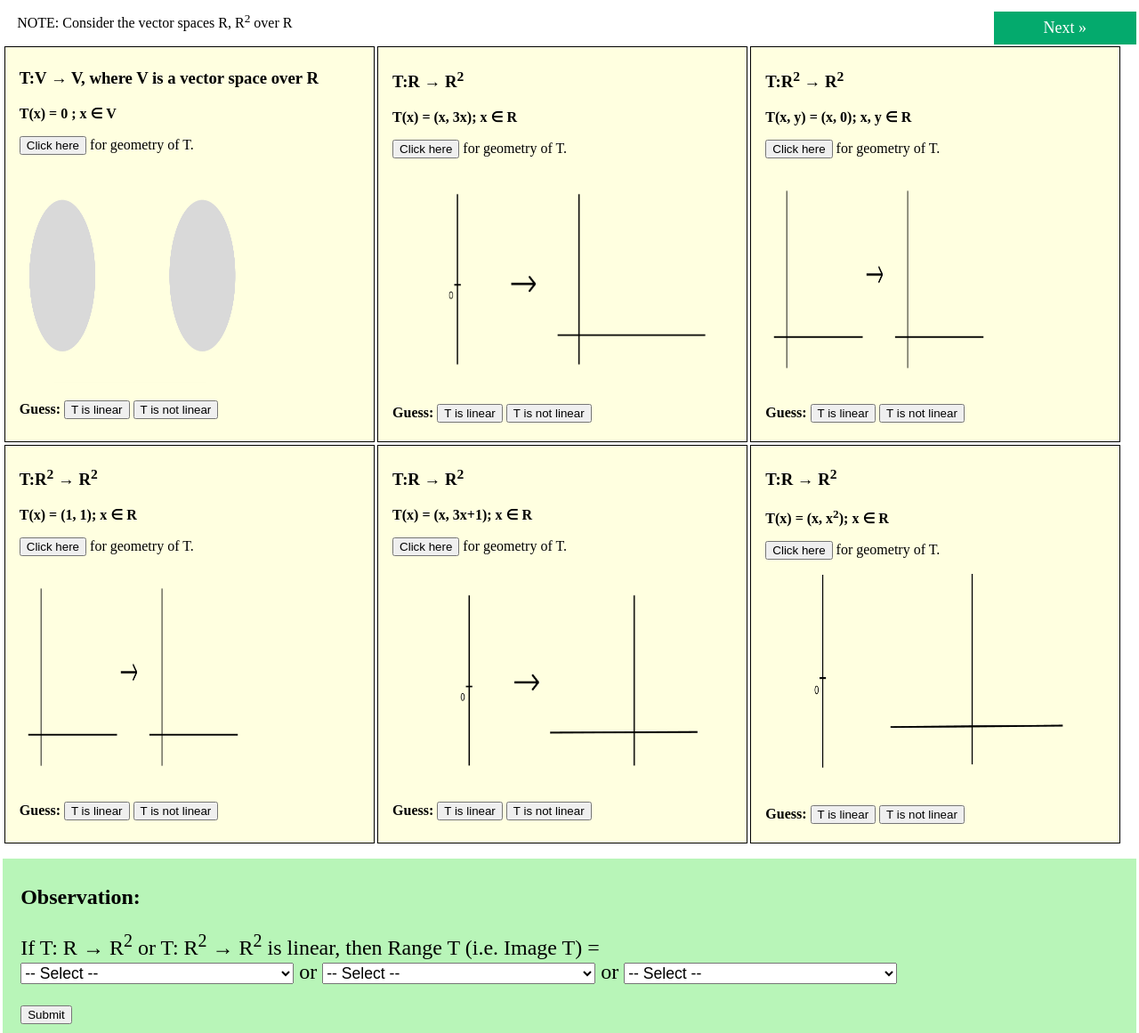
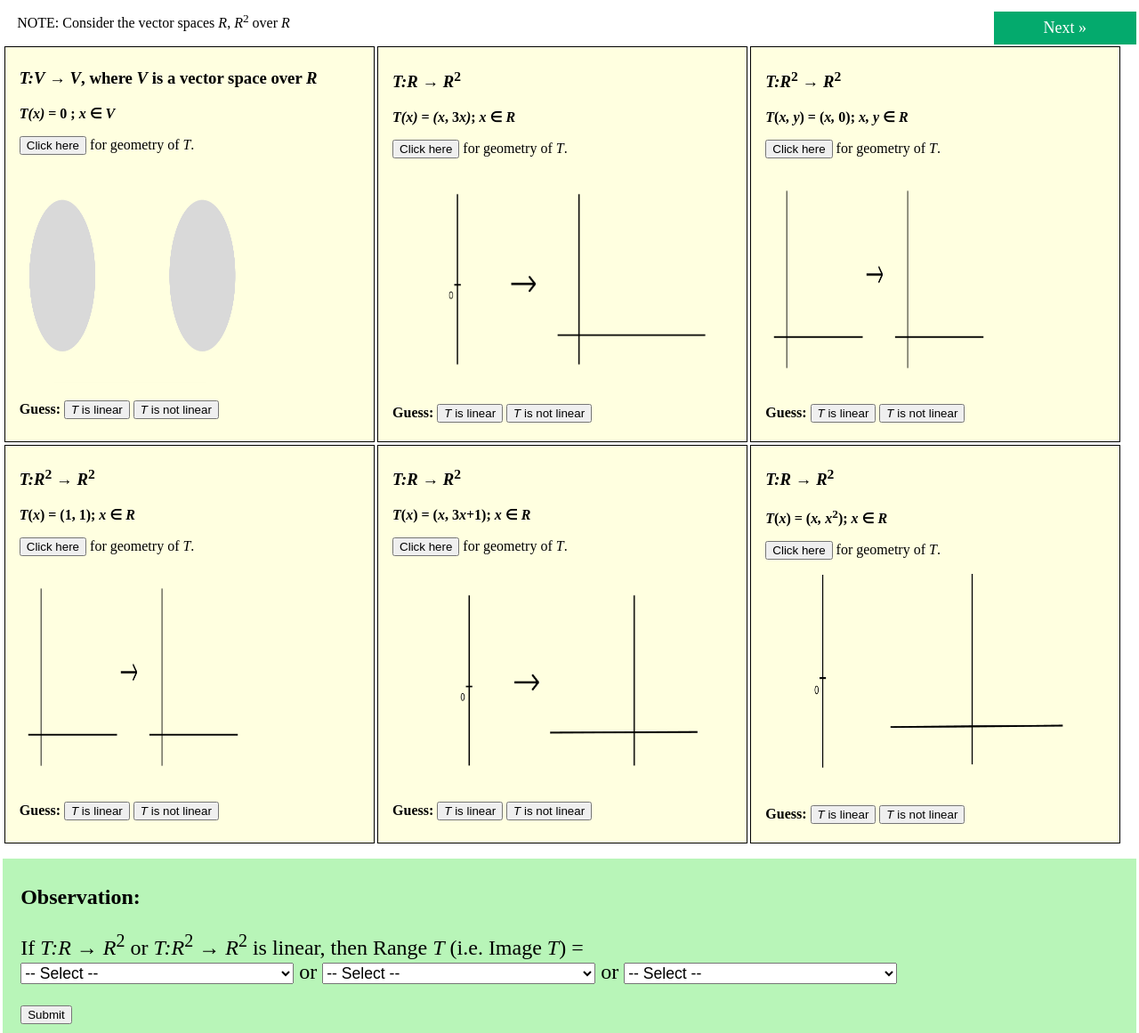
Before and after one commit to virtual-labs/exp-linear-transformation-matrices-dei, a plain HTML site: page experiment/simulation/index.html in a window 1280 px wide. Shown: the part 60-1221 px from the top of the page at 89% size. Drawn offline with nearby package versions, Linux system fonts and the light colour scheme.

Commit message:
italicize

```diff
--- a/experiment/simulation/index.html
+++ b/experiment/simulation/index.html
@@ -17,19 +17,19 @@
 <body>
     <h2 class="pagehead">Linear Transformations (Basic Examples)</h2>
     <a href="./matrices.html" class="next" >Next &raquo;</a>
-    <p style="margin-left: 1rem;">NOTE: Consider the vector spaces R, R<sup>2</sup> over R</p>
+    <p style="margin-left: 1rem;">NOTE: Consider the vector spaces <i>R</i>, <i>R</i><sup>2</sup> over <i>R</i></p>
     <div  class="responsive-three-columns">
             <div class="case">
-                    <h3>T:V &rarr; V, where V is a vector space over R</h3>
-                    <p><strong>T(x) = 0 ; x &isin; V</strong></p>
+                    <h3><i>T:V</i> &rarr; <i>V</i>, where <i>V</i> is a vector space over <i>R</i></h3>
+                    <p><strong><i>T(x)</i> = 0 ; <i>x</i> &isin; <i>V</i></strong></p>
                     <p>
-                    <button onclick="showGeometry('geometry1', 'images/case1.png')">Click here</button> for geometry of T.
+                    <button onclick="showGeometry('geometry1', 'images/case1.png')">Click here</button> for geometry of <i>T</i>.
                     </p>
                     <img id="geometry1" src="images/cas1.2.png" alt="linear transformation">
 
                     <!-- Question Buttons -->
-                    <p><strong>Guess: </strong><button onclick="checkAnswer1(this, true)">T is linear</button>
-                    <button onclick="checkAnswer1(this, false)">T is not linear</button>
+                    <p><strong>Guess: </strong><button onclick="checkAnswer1(this, true)"><i>T</i> is linear</button>
+                    <button onclick="checkAnswer1(this, false)"><i>T</i> is not linear</button>
                     </p>
 
                     <!-- Correct/Incorrect will appear here -->
@@ -40,13 +40,13 @@
             </div>
 
             <div class="case">
-                    <h3>T:R &rarr; R<sup>2</sup></h3>
-                    <p><strong>T(x) = (x, 3x); x &isin; R</strong></p>
-                    <p><button onclick="showGeometry('geometry2', 'images/case2new.png')">Click here</button> for geometry of T.</p>
+                    <h3><i>T:R</i> &rarr; <i>R</i><sup>2</sup></h3>
+                    <p><strong><i>T(x)</i> = <i>(x</i>, 3<i>x)</i>; <i>x</i> &isin; <i>R</i></strong></p>
+                    <p><button onclick="showGeometry('geometry2', 'images/case2new.png')">Click here</button> for geometry of <i>T</i>.</p>
                     <img id="geometry2" style="width: 24rem;" src="images/case2.1new.PNG" alt="linear transformation">
                     <!-- Question Buttons -->
-                    <p><strong>Guess: </strong><button onclick="checkAnswer2(this, true)">T is linear</button>
-                    <button onclick="checkAnswer2(this, false)">T is not linear</button>
+                    <p><strong>Guess: </strong><button onclick="checkAnswer2(this, true)"><i>T</i> is linear</button>
+                    <button onclick="checkAnswer2(this, false)"><i>T</i> is not linear</button>
                     </p>
 
                     <!-- Correct/Incorrect will appear here -->
@@ -58,14 +58,14 @@
             </div>
 
             <div class="case">
-                    <h3>T:R<sup>2</sup> &rarr; R<sup>2</sup></h3>
-                    <p><strong>T(x, y) = (x, 0); x, y &isin; R</strong></p>
-                    <p><button onclick="showGeometry('geometry3', 'images/case3.1.PNG')">Click here</button> for geometry of T.</p>
+                    <h3><i>T:R</i><sup>2</sup> &rarr; <i>R</i><sup>2</sup></h3>
+                    <p><strong><i>T</i>(<i>x, y</i>) = (<i>x,</i> 0); <i>x, y</i> &isin; <i>R</i></strong></p>
+                    <p><button onclick="showGeometry('geometry3', 'images/case3.1.PNG')">Click here</button> for geometry of <i>T</i>.</p>
                     <img id="geometry3" src="images/case3.1.1.PNG" alt="linear transformation">
 
                     <!-- Question Buttons -->
-                    <p><strong>Guess: </strong><button onclick="checkAnswer3(this, true)">T is linear</button>
-                    <button onclick="checkAnswer3(this, false)">T is not linear</button>
+                    <p><strong>Guess: </strong><button onclick="checkAnswer3(this, true)"><i>T</i> is linear</button>
+                    <button onclick="checkAnswer3(this, false)"><i>T</i> is not linear</button>
 
                     </p>
 
@@ -80,14 +80,14 @@
     <div  class="responsive-three-columns">
             <div class="case" >
 
-                    <h3>T:R<sup>2</sup> &rarr; R<sup>2</sup></h3>
-                    <p><strong>T(x) = (1, 1); x &isin; R</strong></p>
-                    <p><button onclick="showGeometry('geometry4', 'images/case2.1.png')">Click here</button> for geometry of T.</p>
+                    <h3><i>T:R</i><sup>2</sup> &rarr; <i>R</i><sup>2</sup></h3>
+                    <p><strong><i>T</i>(<i>x</i>) = (1, 1); <i>x</i> &isin; <i>R</i></strong></p>
+                    <p><button onclick="showGeometry('geometry4', 'images/case2.1.png')">Click here</button> for geometry of <i>T</i>.</p>
                     <img id="geometry4" src="images/case3.1.1.PNG" alt="linear transformation">
 
                     <!-- Question Buttons -->
-                    <p><strong>Guess: </strong><button onclick="checkAnswer4(this, false)">T is linear</button>
-                    <button onclick="checkAnswer4(this, true)">T is not linear</button>
+                    <p><strong>Guess: </strong><button onclick="checkAnswer4(this, false)"><i>T</i> is linear</button>
+                    <button onclick="checkAnswer4(this, true)"><i>T</i> is not linear</button>
 
                     </p>
 
@@ -95,18 +95,18 @@
                     <p class="result4"></p>
 
                     <!-- Reason (hidden at first) -->
-                    <p class="reason4" style="display:none;"><strong>Reason:</strong>[&#8757; T(0) &ne; (0, 0)]</p>
+                    <p class="reason4" style="display:none;"><strong>Reason:</strong>[&#8757; <i>T</i>(0) &ne; (0, 0)]</p>
 
             </div>
             <div class="case" >
-                    <h3>T:R &rarr; R<sup>2</sup></h3>
-                    <p><strong>T(x) = (x, 3x+1); x &isin; R</strong></p>
-                    <p><button onclick="showGeometry('geometry5', 'images/case5new.png')">Click here</button> for geometry of T.</p>
+                    <h3><i>T:R</i> &rarr; <i>R</i><sup>2</sup></h3>
+                    <p><strong><i>T</i>(<i>x</i>) = (<i>x</i>, 3<i>x</i>+1); <i>x</i> &isin; <i>R</i></strong></p>
+                    <p><button onclick="showGeometry('geometry5', 'images/case5new.png')">Click here</button> for geometry of <i>T</i>.</p>
                     <img id="geometry5" src="images/case5.1new.PNG" style="width: 24rem;" alt="linear transformation">
 
                     <!-- Question Buttons -->
-                    <p><strong>Guess: </strong><button onclick="checkAnswer5(this, false)">T is linear</button>
-                    <button onclick="checkAnswer5(this, true)">T is not linear</button>
+                    <p><strong>Guess: </strong><button onclick="checkAnswer5(this, false)"><i>T</i> is linear</button>
+                    <button onclick="checkAnswer5(this, true)"><i>T</i> is not linear</button>
 
                     </p>
 
@@ -114,18 +114,18 @@
                     <p class="result5"></p>
 
                     <!-- Reason (hidden at first) -->
-                    <p class="reason5" style="display:none;"><strong>Reason:</strong>[&#8757; T(0) &ne; (0, 0)]</p>
+                    <p class="reason5" style="display:none;"><strong>Reason:</strong>[&#8757; <i>T</i>(0) &ne; (0, 0)]</p>
 
             </div>
             <div class="case" >
-                <h3>T:R &rarr; R<sup>2</sup></h3>
-                <p><strong>T(x) = (x, x<sup>2</sup>); x &isin; R</strong></p>
-                    <p><button onclick="showGeometry('geometry6', 'images/case6new.png')">Click here</button> for geometry of T.</p>
+                <h3><i>T:R</i> &rarr; <i>R</i><sup>2</sup></h3>
+                <p><strong><i>T</i>(<i>x</i>) = (<i>x, x</i><sup>2</sup>); <i>x</i> &isin; <i>R</i></strong></p>
+                    <p><button onclick="showGeometry('geometry6', 'images/case6new.png')">Click here</button> for geometry of <i>T</i>.</p>
                     <img id="geometry6" src="images/case6.1new.PNG" style="width: 23rem;" alt="linear transformation">
 
                     <!-- Question Buttons -->
-                    <p><strong>Guess: </strong><button onclick="checkAnswer6(this, false)">T is linear</button>
-                    <button onclick="checkAnswer6(this, true)">T is not linear</button>
+                    <p><strong>Guess: </strong><button onclick="checkAnswer6(this, false)"><i>T</i> is linear</button>
+                    <button onclick="checkAnswer6(this, true)"><i>T</i> is not linear</button>
 
                     </p>
 
@@ -133,7 +133,7 @@
                     <p class="result6"></p>
 
                     <!-- Reason (hidden at first) -->
-                    <p class="reason6" style="display:none;"><strong>Reason:</strong> [T(1+2) = T(3) = (3, 9) <br> and&emsp;&emsp; T(1)+T(2) = (1, 1)+(2, 4) =(3, 5) <br>&rArr;&emsp;&emsp;&emsp;T(1+2) &ne; T(1)+T(2) </p>
+                    <p class="reason6" style="display:none;"><strong>Reason:</strong> [<i>T</i>(1+2) = <i>T</i>(3) = (3, 9) <br> and&emsp;&emsp; <i>T</i>(1)+<i>T</i>(2) = (1, 1)+(2, 4) =(3, 5) <br>&rArr;&emsp;&emsp;&emsp;<i>T</i>(1+2) &ne; <i>T</i>(1)+<i>T</i>(2) </p>
 
             </div>
     </div>
@@ -141,7 +141,7 @@
     <div id="observation">
         <h2>Observation:</h2>
              <p style="font-size: 1.5rem;">
-                If T: R &rarr; R<sup>2</sup> or T: R<sup>2</sup> &rarr; R<sup>2</sup> is linear, then Range T (i.e. Image T) = <br>
+                If <i>T:R</i> &rarr; <i>R</i><sup>2</sup> or <i>T:R</i><sup>2</sup> &rarr; <i>R</i><sup>2</sup> is linear, then Range <i>T</i> (i.e. Image <i>T</i>) = <br>
 
                 <select id="opt1" style="font-size: 1.1rem;">
                     <option value="">-- Select --</option>
--- a/experiment/simulation/js/js2.js
+++ b/experiment/simulation/js/js2.js
@@ -49,9 +49,9 @@
             }
         }
 
-        document.getElementById('displaybasis1').innerHTML = "<li>B<sub>1</sub> = {"+ba+"}, B<sub>2</sub> = {("+bc +"," +bd +"), (" +be +"," +bf+")}</li>";
+        document.getElementById('displaybasis1').innerHTML = "<li><i>B</i><sub>1</sub> = {"+ba+"}, <i>B</i><sub>2</sub> = {("+bc +"," +bd +"), (" +be +"," +bf+")}</li>";
         // document.getElementById('displaybasis2').innerHTML = "";
-        document.getElementById('displayT').innerHTML = "<li>T("+ba+") = ("+ba+", "+(3*ba)+") = &alpha;("+bc+", "+bd+") + &beta;("+be+", "+bf+")</li>";
+        document.getElementById('displayT').innerHTML = "<li><i>T</i>("+ba+") = ("+ba+", "+(3*ba)+") = &alpha;("+bc+", "+bd+") + &beta;("+be+", "+bf+")</li>";
         //document.getElementById('displayT1').innerHTML = "("+ba+", "+(3*ba)+") = &alpha;("+bc+", "+bd+") + &beta;("+be+", "+bf+")";
 
 
@@ -64,7 +64,7 @@
         //document.getElementById("matrixContainer").innerHTML = "\\((\\begin{bmatrix} al \\\\ bt \\end{bmatrix})\\)";
 
         document.getElementById('alBt').innerHTML =" &emsp; &rArr; &alpha; = "+al+ ", &beta; = " +bt ;
-        document.getElementById('displayT1').innerHTML ="<li>Matrix of T w.r.t. the bases B<sub>1</sub> and B<sub>2</sub> = </li> ";
+        document.getElementById('displayT1').innerHTML ="<li>Matrix of <i>T</i> w.r.t. the bases <i>B</i><sub>1</sub> and <i>B</i><sub>2</sub> = </li> ";
         document.getElementById("mat").innerHTML=("\\[ \\begin{pmatrix} &alpha; \\\\ &beta; \\end{pmatrix} \\ =  \\begin{pmatrix} "+al+" \\\\ "+bt+" \\end{pmatrix} \\]");
         MathJax.Hub.Queue(["Typeset", MathJax.Hub]);
 
```
Also changed, not shown: experiment/simulation/js/js3.js (+8 -8 lines), experiment/simulation/lt.html (+13 -13 lines), experiment/simulation/matrices.html (+5 -5 lines).
